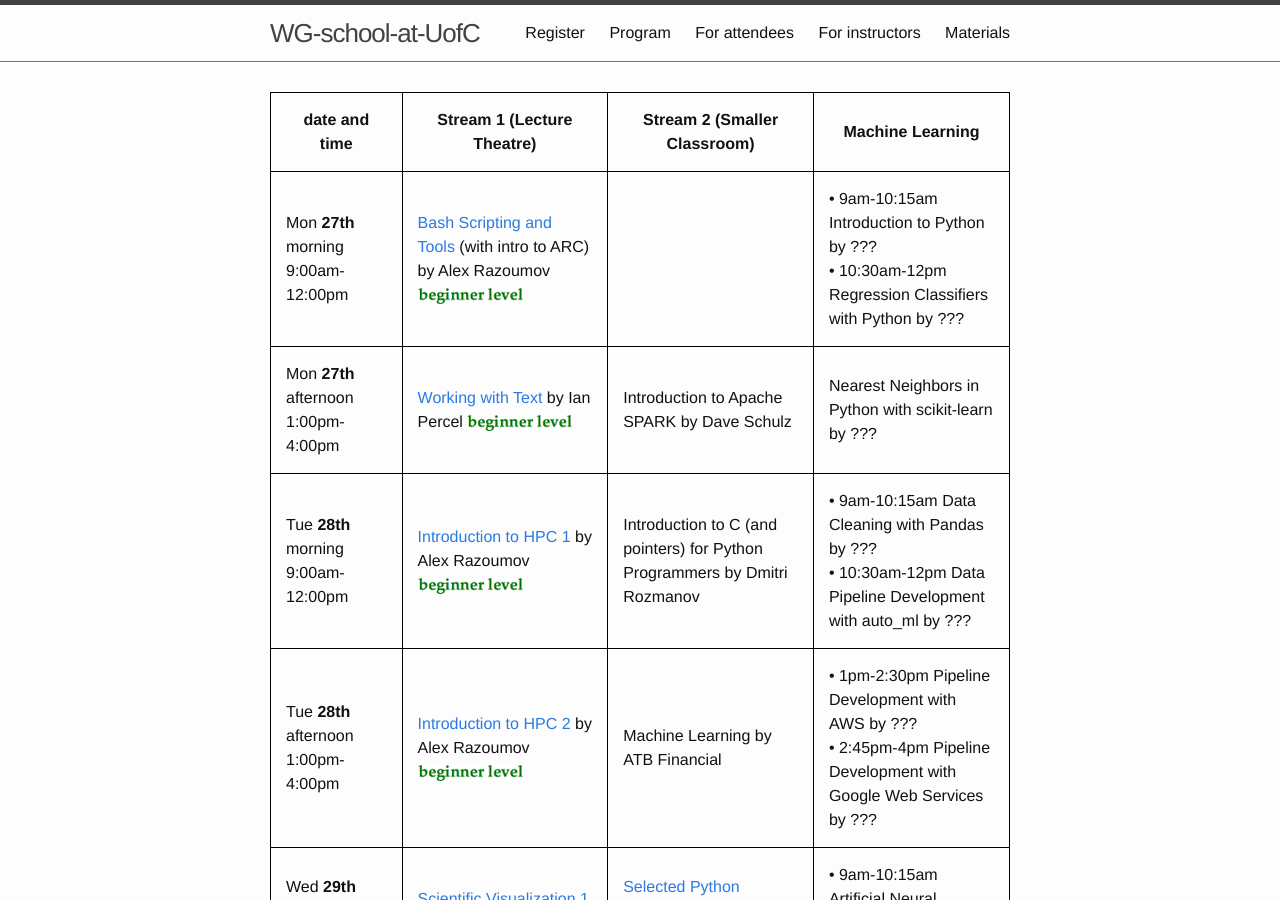
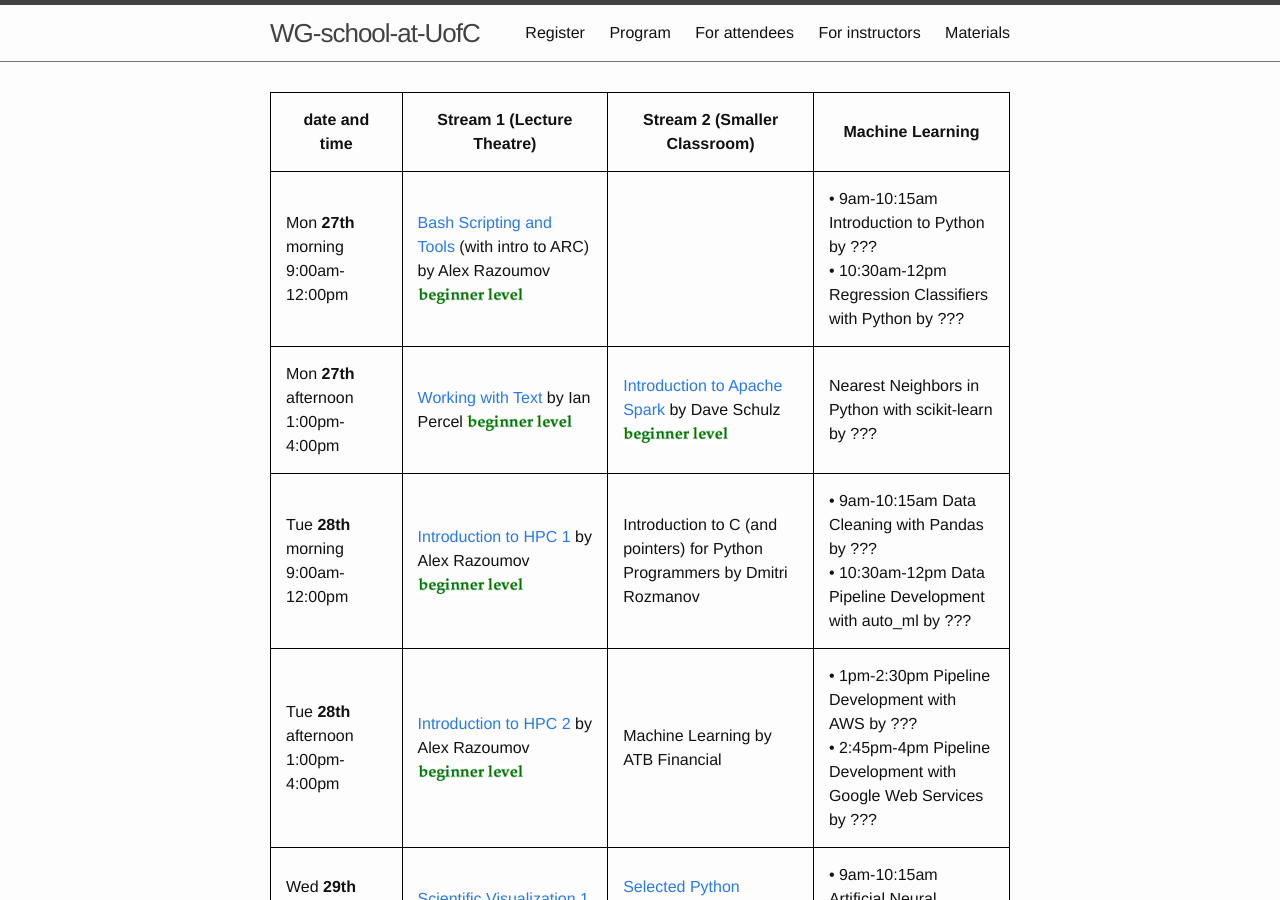
Before and after one commit to WestGrid/ubcSummerSchool2019, a Jekyll site: the page built from 1-program.md, in a window 1280 px wide and 900 px high. Built offline with Jekyll 4.4.1, drawn with Linux system fonts in a browser that asks for light colours; part of the change alters nothing that is shown.

```diff
--- a/1-program.md
+++ b/1-program.md
@@ -11,7 +11,7 @@ nav: true
 | date and time | Stream 1 (Lecture Theatre) | Stream 2 (Smaller Classroom) | Machine Learning |
 | ------------- | --------------- | ----------------- | ----------------- |
 | Mon **27th** morning 9:00am-12:00pm | [Bash Scripting and Tools](bash) (with intro to ARC) by Alex Razoumov {{beg}} | | • 9am-10:15am Introduction to Python by ??? <br> • 10:30am-12pm Regression Classifiers with Python by ??? |
-| Mon **27th** afternoon 1:00pm-4:00pm | [Working with Text](working_with_text) by Ian Percel {{beg}} | Introduction to Apache SPARK by Dave Schulz | Nearest Neighbors in Python with scikit-learn by ??? |
+| Mon **27th** afternoon 1:00pm-4:00pm | [Working with Text](working_with_text) by Ian Percel {{beg}} | [Introduction to Apache Spark](intro_to_spark) by Dave Schulz {{beg}} | Nearest Neighbors in Python with scikit-learn by ??? |
 | Tue **28th** morning 9:00am-12:00pm | [Introduction to HPC 1](introHPC) by Alex Razoumov {{beg}} | Introduction to C (and pointers) for Python Programmers by Dmitri Rozmanov | • 9am-10:15am Data Cleaning with Pandas by ??? <br> • 10:30am-12pm Data Pipeline Development with auto_ml by ??? |
 | Tue **28th** afternoon 1:00pm-4:00pm | [Introduction to HPC 2](introHPC) by Alex Razoumov {{beg}} | Machine Learning by ATB Financial | • 1pm-2:30pm Pipeline Development with AWS by ??? <br> • 2:45pm-4pm Pipeline Development with Google Web Services by ??? |
 | Wed **29th** morning 9:00am-12:00pm | [Scientific Visualization 1](visualization) by Alex Razoumov {{beg}} | [Selected Python libraries for Researchers](python_libraries_research) by Ian Percel {{int}} | • 9am-10:15am Artificial Neural Networks in R by ??? <br> • 10:30am-12pm ANFIS with R by ??? |
```
